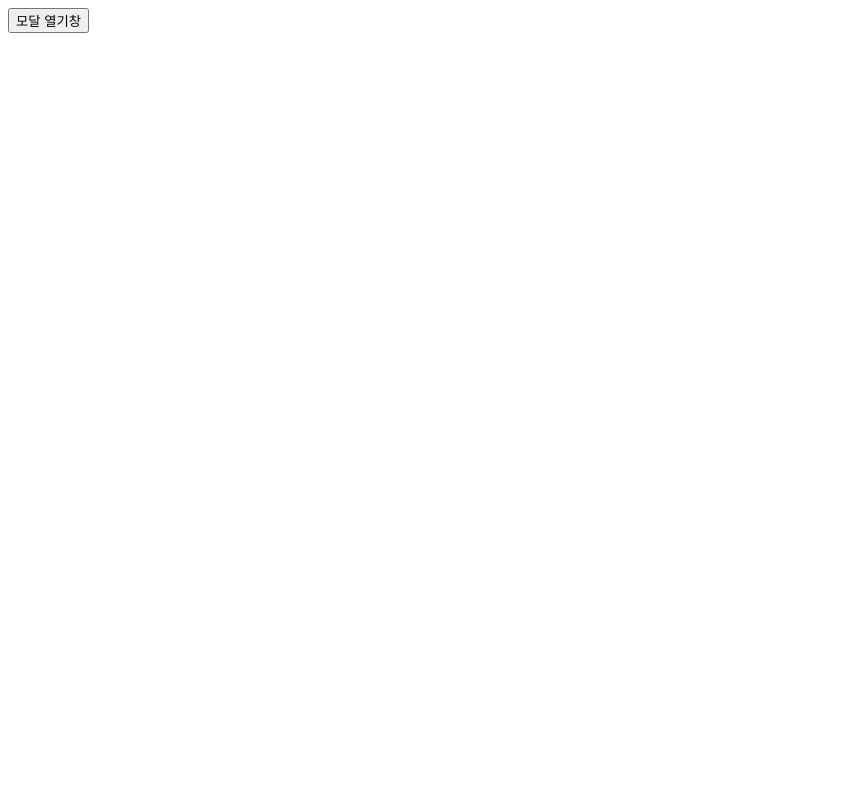
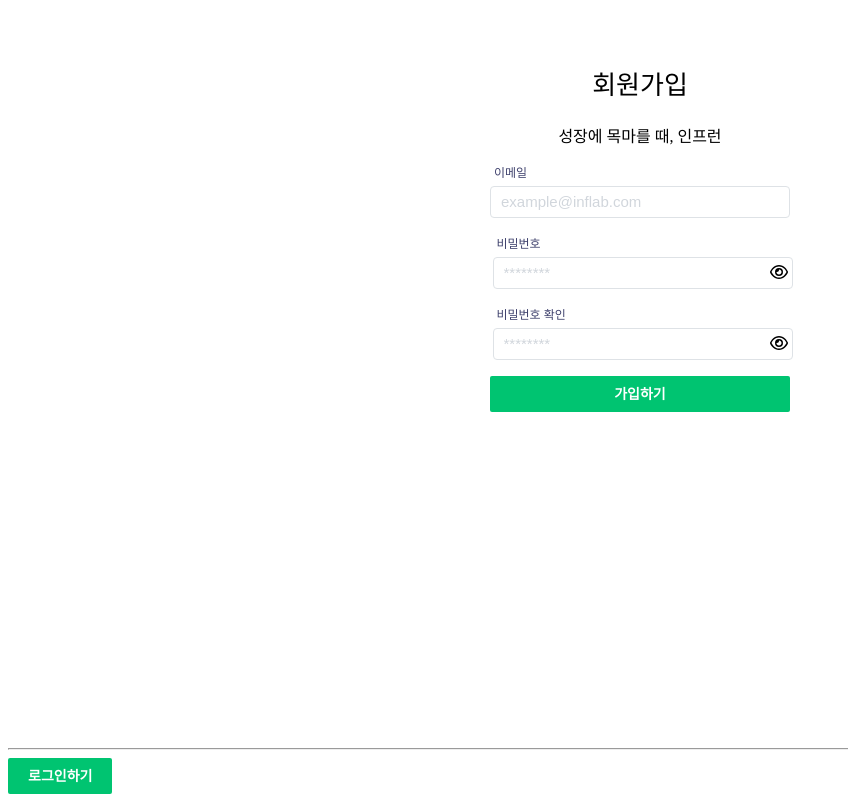
Before and after one commit to d-o-p-e/inflearn-login-page-UI, a React (Create React App) app in the folder frontend/: page / in a window 1280 px wide. Shown: the whole page, without its empty margins (0-848 px from the left). Built offline with nearby package versions, Linux system fonts and the light colour scheme.

Commit message:
로그인, 회원가입 페이지 생성 (#30)
* :sparkles: 회원가입 페이지 생성

* :sparkles: 로그인페이지 구현

* :bug: modal창 닫을수 았게 수정

```diff
--- a/frontend/src/App.js
+++ b/frontend/src/App.js
@@ -2,6 +2,8 @@
 import { useState } from 'react';
 import * as Style from './components/Input/Input';
 import { Modal } from './components/modal/Modal';
+import Login from './pages/Login/Login';
+import SignUp from './pages/SignUp/SignUp';
 
 function App() {
   const [open, setOpen] = useState(false);
@@ -10,8 +12,9 @@ function App() {
   };
   return (
     <div className="App">
-      <button type="button" onClick={toggleStatus}>모달 열기창</button>
-      <Modal status={open} onClose={toggleStatus} headerContent={<div>안녕하세요</div>} bodyContent={<div>반가워요</div>} footerContent={<div>반가워요</div>} />
+      <SignUp />
+      <hr />
+      <Login />
     </div>
   );
 }
--- /dev/null
+++ b/frontend/src/pages/Login/Login.js
@@ -0,0 +1,52 @@
+import { useState } from 'react';
+import { Button } from '../../components/Button/Button';
+import { Input } from '../../components/Input/Input';
+import { Modal } from '../../components/modal/Modal';
+import { SocialLoginButton } from '../../components/SocialLoginButton/SocialLoginButton';
+
+import { ReactComponent as Inflearn } from '../../svg/inflearn.svg';
+import { FindPassword, InflearnLogo, LoginForm, MoreAction, SignUp, SocialLogin, SocialLoginButtons } from './LoginStyle';
+
+function Login() {
+  const [loginStatus, setLoginStatus] = useState(false);
+  const toggleLoginModal = () => {
+    setLoginStatus((pre) => !pre);
+  };
+  return (
+    <>
+      <Button onClick={toggleLoginModal}>로그인하기</Button>
+      <Modal
+        onClose={toggleLoginModal}
+        status={loginStatus}
+        footerContent={(
+          <SocialLogin>
+            <hr />
+            <span>간편로그인</span>
+            <SocialLoginButtons>
+              <SocialLoginButton social="kakao" />
+              <SocialLoginButton social="google" />
+              <SocialLoginButton social="github" />
+              <SocialLoginButton social="facebook" />
+              <SocialLoginButton social="apple" />
+            </SocialLoginButtons>
+          </SocialLogin>
+      )}
+      >
+        <InflearnLogo>
+          <Inflearn fill="#00C471" />
+        </InflearnLogo>
+        <LoginForm>
+          <Input type="email" placeholder="이메일" />
+          <Input type="password" placeholder="비밀번호" />
+          <Button>로그인</Button>
+        </LoginForm>
+        <MoreAction>
+          <FindPassword>비밀번호 찾기</FindPassword>
+          <SignUp>회원가입</SignUp>
+        </MoreAction>
+      </Modal>
+    </>
+  );
+}
+
+export default Login;
--- /dev/null
+++ b/frontend/src/pages/Login/LoginStyle.js
@@ -0,0 +1,82 @@
+import styled from 'styled-components';
+
+export const InflearnLogo = styled.div`
+  display: flex;
+  justify-content: center;
+  margin: 12px 0 24px;
+`;
+
+export const LoginForm = styled.form`
+  display: flex;
+  align-content: center;
+  flex-direction: column;
+  > * {
+      margin-bottom: 12px;
+  }
+`;
+
+export const MoreAction = styled.p`
+margin-top: 0;
+  display: flex;
+  justify-content: center;
+  flex-direction: row;
+  >span{
+      margin-left: 10px;
+  }
+`;
+
+export const FindPassword = styled.span`
+    letter-spacing: -.3px;
+    font-size: 13px;
+    font-weight: 400;
+    color: #616568;
+    border-bottom: 1px solid #858a8d;
+    cursor: pointer;
+`;
+
+export const SignUp = styled.span`
+  letter-spacing: -.3px;
+  font-size: 13px;
+  font-weight: 400;
+  color: #616568;
+  border-bottom: 1px solid #858a8d;
+cursor: pointer;
+::before{
+    content: "|";
+    margin-right: 5px;
+}
+`;
+
+export const SocialLogin = styled.div`
+    display: flex;
+    flex-direction: column;
+    align-items: center;
+>hr{
+    position: relative;
+    bottom: -8px;
+    display: block;
+    margin: 0;
+    width: 100%;
+    height: 1px;
+    background-color: #f1f3f5;
+    border: none;
+}
+>span{
+    padding: 0 8px;
+    margin-bottom: 16px;
+    font-size: 11px;
+    line-height: 16px;
+    letter-spacing: -.3px;
+    color: #abb0b5;
+    z-index: 11;
+    background-color: #fff;
+}
+`;
+
+export const SocialLoginButtons = styled.div`
+display: flex;
+margin-bottom: 20px;
+>*{
+    margin-left: 10px;
+}
+`;
--- /dev/null
+++ b/frontend/src/pages/SignUp/SignUp.js
@@ -0,0 +1,20 @@
+import { Button } from '../../components/Button/Button';
+import { Input } from '../../components/Input/Input';
+import { SignUpForm, SignUpSection, SignUpTitle, SubTitle } from './SignUpStyle';
+
+function SignUp() {
+  return (
+    <SignUpSection>
+      <SignUpTitle>회원가입</SignUpTitle>
+      <SubTitle>성장에 목마를 때, 인프런</SubTitle>
+      <SignUpForm>
+        <Input title="이메일" placeholder="example@inflab.com" />
+        <Input title="비밀번호" placeholder="********" type="password" />
+        <Input title="비밀번호 확인" placeholder="********" type="password" />
+        <Button width="300px">가입하기</Button>
+      </SignUpForm>
+    </SignUpSection>
+  );
+}
+
+export default SignUp;
--- /dev/null
+++ b/frontend/src/pages/SignUp/SignUpStyle.js
@@ -0,0 +1,29 @@
+import styled from 'styled-components';
+
+export const SignUpForm = styled.form`
+  display: flex;
+  flex-direction: column;
+  justify-content: center;
+  align-items: center;
+  > div{
+    margin-bottom: 16px;
+  };
+`;
+
+export const SignUpSection = styled.section`
+
+  margin: 64px auto auto;
+  width: 320px;
+  height: 676px;
+`;
+
+export const SignUpTitle = styled.h2`
+  text-align: center;
+  font-weight: 500;
+  font-size: 26px;
+`;
+
+export const SubTitle = styled.p`
+text-align: center;
+  font-size: 16px;
+`;
```
Also changed, not shown: frontend/src/svg/inflearn.svg (added).
